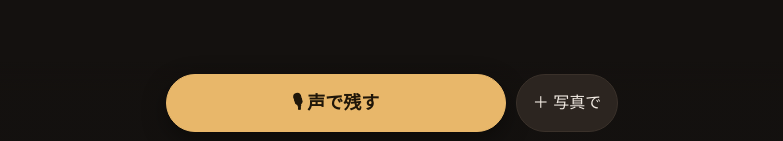
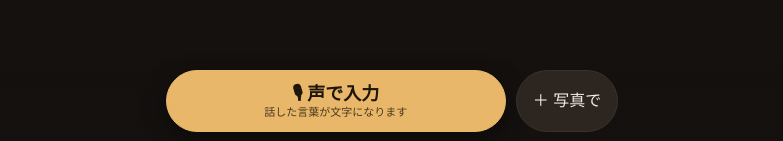
Before and after one commit to nishiyamatakao207-dot/soumatou-app, a React (Vite) app: page / in a window 1280 px wide. Shown: the part 656-797 px from the top of the page, without its empty margins (248-1031 px from the left). Built offline with nearby package versions, Linux system fonts and the light colour scheme.

Commit message:
「声で残す」を「声で入力」に変更し、ボタンの近くに「話した言葉が文字になります」を表示
Co-Authored-By: Claude Opus 5.5 <noreply@anthropic.com>
Claude-Session: https://claude.ai/code/session_016khuJVPkgmh7uzd3bcjueG

```diff
--- a/src/components/VoiceText.tsx
+++ b/src/components/VoiceText.tsx
@@ -39,6 +39,7 @@ export function VoiceText({
           {speech.listening ? '■ 終える' : '🎙 声で入力'}
         </button>
       )}
+      {speechSupported() && !speech.listening && <p className="muted small voice-hint-text">話した言葉が文字になります</p>}
       {speech.listening && <p className="muted small">聞いています…（話し終わると自動で止まります。続けるときは、もう一度押してください）</p>}
       {speech.error && (
         <p className="error small">
--- a/src/lib/voiceSession.ts
+++ b/src/lib/voiceSession.ts
@@ -1,7 +1,7 @@
 import { useEffect, useRef, useState } from 'react';
 import { releaseSpeech, speechAvailable, startSpeech, stopSpeech } from './speechEngine';
 
-/* 「声で残す」用の録音（音声認識）。
+/* 「声で入力」用の録音（音声認識）。
  * iPhone では、ボタンを押したその瞬間でないと録音を始められない。
  * そこで一覧画面のボタンで録音を始め、画面が切り替わっても続くよう、画面とは別にここで持っておく。
  * 話した言葉はすぐ文字になり、画面がまだ受け取っていない分はためておく。 */
@@ -16,7 +16,7 @@ let state: State = { listening: false, interim: '' };
 const pending: string[] = [];
 const finalListeners = new Set<(chunk: string) => void>();
 const stateListeners = new Set<(s: State) => void>();
-/** 「声で残す」の音声入力であることの印 */
+/** 「声で入力」の音声入力であることの印 */
 const OWNER = {};
 
 const setState = (s: Partial<State>) => {
--- a/src/screens/Editor.tsx
+++ b/src/screens/Editor.tsx
@@ -17,7 +17,7 @@ const joinSpeech = (t: string, chunk: string) => (t ? `${t}${/[。！？\s]$/.te
 
 /**
  * 記録の作成・編集。
- * voice：一覧の「声で残す」から来たとき（録音はもう始まっている）
+ * voice：一覧の「声で入力」から来たとき（録音はもう始まっている）
  */
 export function Editor({ id, voice }: { id?: string; voice?: boolean }) {
   const [lastTags, setLastTags] = useSetting('lastTags');
@@ -27,7 +27,7 @@ export function Editor({ id, voice }: { id?: string; voice?: boolean }) {
   // 新しい記録では、前回使ったタグを最初から選んでおく
   const [tags, setTags] = useState<string[]>(() => (id ? [] : lastTags));
   const presetTags = !id && lastTags.length > 0;
-  // 「声で残す」：一覧のボタンで始めた録音の言葉を、気持ちの欄に入れていく
+  // 「声で入力」：一覧のボタンで始めた録音の言葉を、気持ちの欄に入れていく
   const vs = useVoiceSession((chunk) => voice && setText((t) => joinSpeech(t, chunk)));
   const [date, setDate] = useState(() => Date.now());
   /** 日付を自分で変えたら、写真の撮影日で上書きしない */
@@ -169,7 +169,7 @@ export function Editor({ id, voice }: { id?: string; voice?: boolean }) {
         <button className="btn ghost" onClick={() => history.back()}>
           キャンセル
         </button>
-        <h1 className="title">{memory ? '思い出を編集' : voice ? '声で残す' : '思い出を記録'}</h1>
+        <h1 className="title">{memory ? '思い出を編集' : voice ? '声で入力' : '思い出を記録'}</h1>
         <button className="btn primary" disabled={!canSave || (isLetter && !letterOk)} onClick={() => (isLetter ? setConfirmSeal(true) : save())}>
           保存
         </button>
@@ -222,7 +222,7 @@ export function Editor({ id, voice }: { id?: string; voice?: boolean }) {
             ) : (
               <>
                 <p className="voice-lead">
-                  {text ? '文字にしました。写真・動画はこのあと選べます。' : vs.error ? '' : '話した言葉がここに文字で出ます'}
+                  {text ? '文字にしました。写真・動画はこのあと選べます。' : vs.error ? '' : '話した言葉が文字になります'}
                 </p>
                 {text && <p className="voice-live">{text}</p>}
                 {voiceSupported() && (
--- a/src/screens/Timeline.tsx
+++ b/src/screens/Timeline.tsx
@@ -76,7 +76,7 @@ export function Timeline({ query }: { query: string }) {
     return g;
   }, [shown]);
 
-  /** 「声で残す」：iPhone ではこのタップの中で録音を始める必要がある */
+  /** 「声で入力」：iPhone ではこのタップの中で録音を始める必要がある */
   const recordVoice = () => {
     startVoice();
     navigate('/new?voice=1');
@@ -194,7 +194,8 @@ export function Timeline({ query }: { query: string }) {
 
       <div className="record-bar">
         <button className="btn primary big voice-btn" onClick={recordVoice}>
-          🎙 声で残す
+          <span>🎙 声で入力</span>
+          <small className="voice-hint">話した言葉が文字になります</small>
         </button>
         <button className="btn big photo-btn" onClick={() => navigate('/new')} aria-label="思い出を記録">
           ＋ 写真で
--- a/src/styles.css
+++ b/src/styles.css
@@ -276,6 +276,10 @@ a.btn { display: flex; align-items: center; justify-content: center; text-decora
   padding: 12px max(16px, env(safe-area-inset-left, 0px)) calc(12px + var(--safe-bottom));
   background: linear-gradient(transparent, color-mix(in srgb, var(--bg) 92%, transparent) 35%); }
 .record-bar .voice-btn { flex: 1; max-width: 340px; font-size: 18px; min-height: 58px; border-radius: 999px; box-shadow: 0 8px 24px rgba(0,0,0,.4); }
+.record-bar .voice-btn { display: flex; flex-direction: column; align-items: center; justify-content: center; gap: 1px; line-height: 1.2; }
+.voice-hint { font-size: 11px; font-weight: normal; opacity: .78; }
+.voicetext .voice-hint-text { margin: -4px 0 0; }
+.voicetext:not(.compact) .voice-hint-text { text-align: center; }
 .record-bar .photo-btn { flex: none; min-height: 58px; border-radius: 999px; }
 
 /* ---- 今日のひとめぐり ---- */
```
Also changed, not shown: 1 other file (tests, documents, lock files or other folders).
